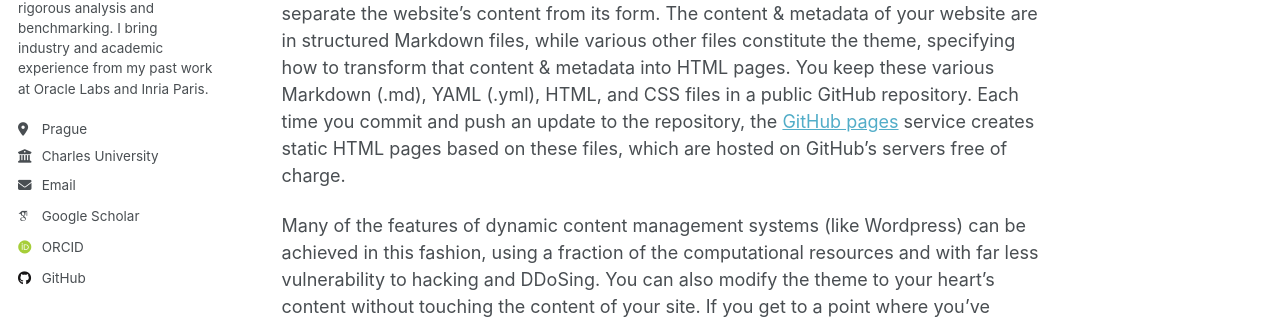
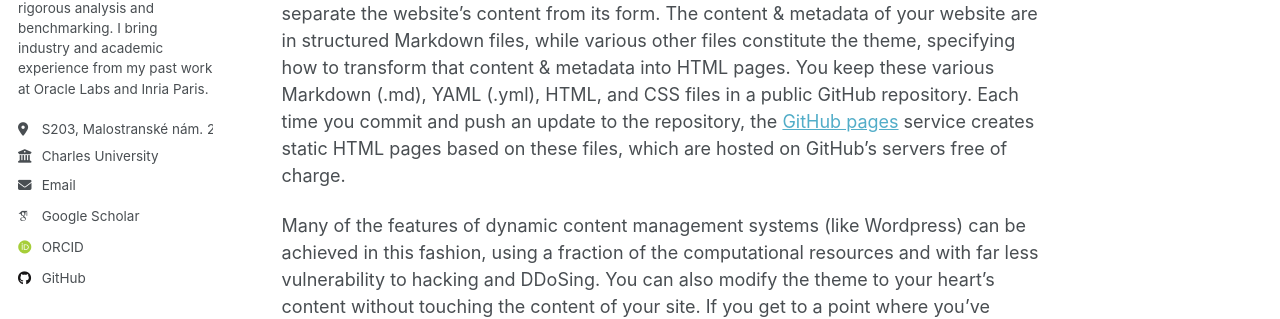
Before and after one commit to fan1x/fan1x.github.io, a Jekyll site: the page built from _pages/about.md, in a window 1280 px wide. Shown: the part 561-880 px from the top of the page. Built offline with Jekyll 4.4.1, drawn with Linux system fonts in a browser that asks for light colours; some web fonts are replaced; a script that is not in the unit is left out.

Commit message:
adding address

```diff
--- a/_config.yml
+++ b/_config.yml
@@ -27,7 +27,7 @@ author:
   name             : "Tomáš Faltín"
   pronouns         : # example: "she/her"
   bio              : "I'm a computer systems researcher and Assistant Professor at Charles University, focused on building and analyzing high-performance, scalable software. My core research investigates large-scale distributed graph processing and the underlying performance mechanics of concurrent systems through rigorous analysis and benchmarking. I bring industry and academic experience from my past work at Oracle Labs and Inria Paris."
-  location         : "Prague"
+  location         : "S203, Malostranské nám. 2/25, Prague"
   employer         : "Charles University"
   uri              : # "https://fan1x.github.io"
   email            : "tomas.faltin@matfyz.cuni.cz"
```
